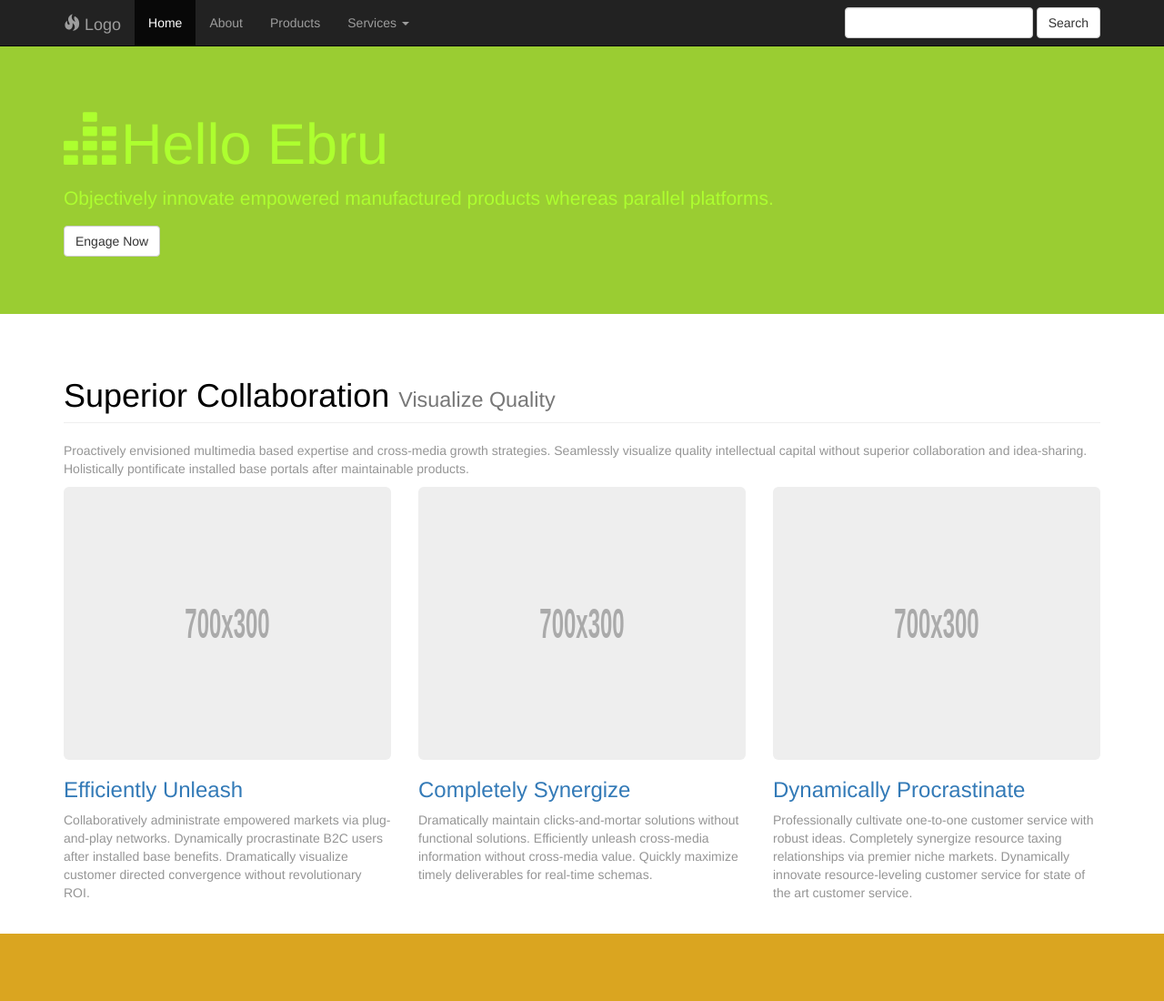
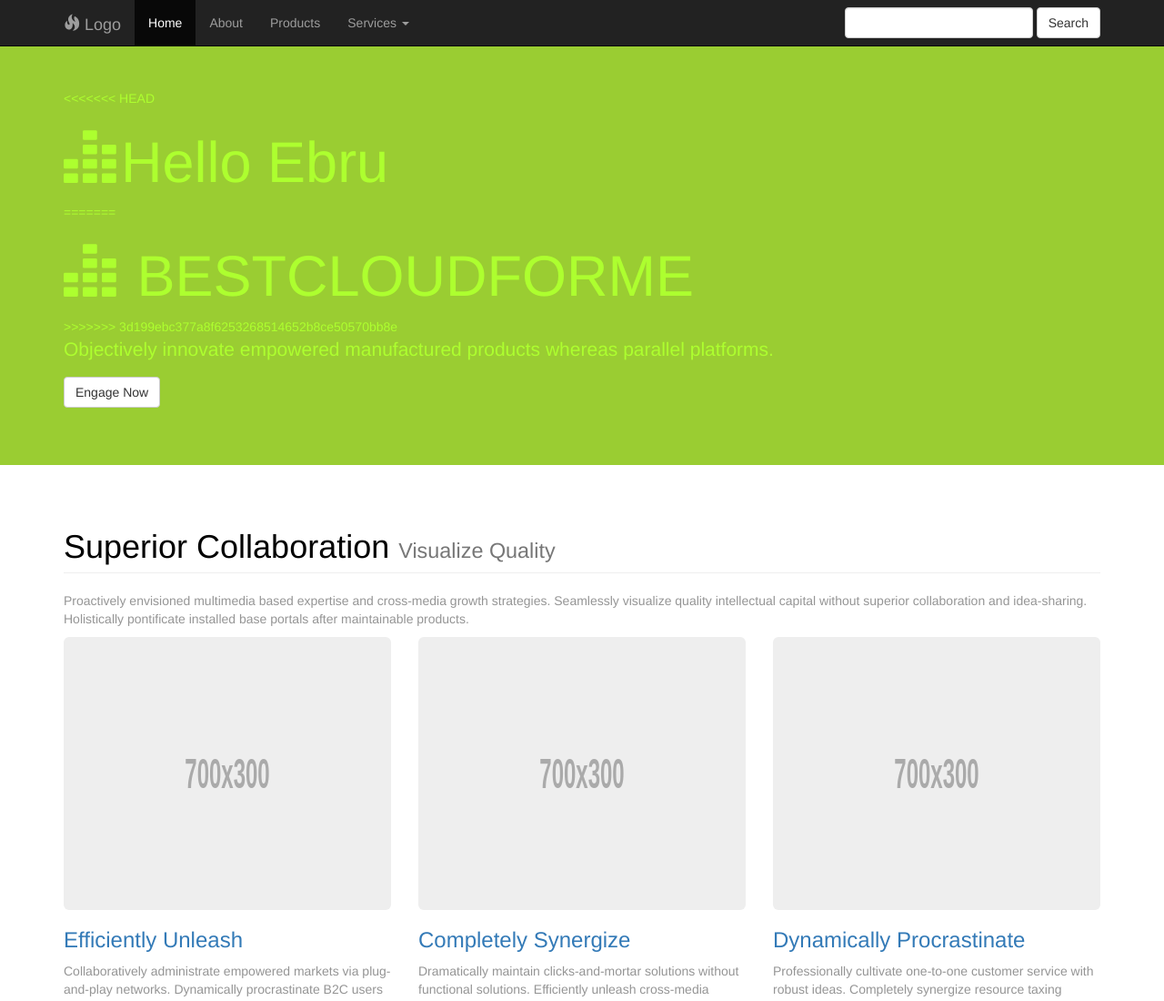
Before and after one commit to ebrudalkir/Bcfm-case, a plain HTML site: page index.html in a window 1280 px wide. Shown: the top 1100 px of the page at 91% size. Drawn offline with Linux system fonts and the light colour scheme.

Commit message:
add new branch

```diff
--- a/index.html
+++ b/index.html
@@ -80,7 +80,11 @@
 
 	<div class="jumbotron feature">
 		<div class="container">
+<<<<<<< HEAD
 			<h1><span class="glyphicon glyphicon-equalizer"></span>Hello Ebru</h1>
+=======
+			<h1><span class="glyphicon glyphicon-equalizer"></span> BESTCLOUDFORME</h1>
+>>>>>>> 3d199ebc377a8f6253268514652b8ce50570bb8e
 			<p>Objectively innovate empowered manufactured products whereas parallel platforms.</p>
 			<p><a class="btn btn-default" href="#">Engage Now</a></p>
 		</div>
```
Also changed, not shown: hakkimda.html (added, +10 -0 lines).
